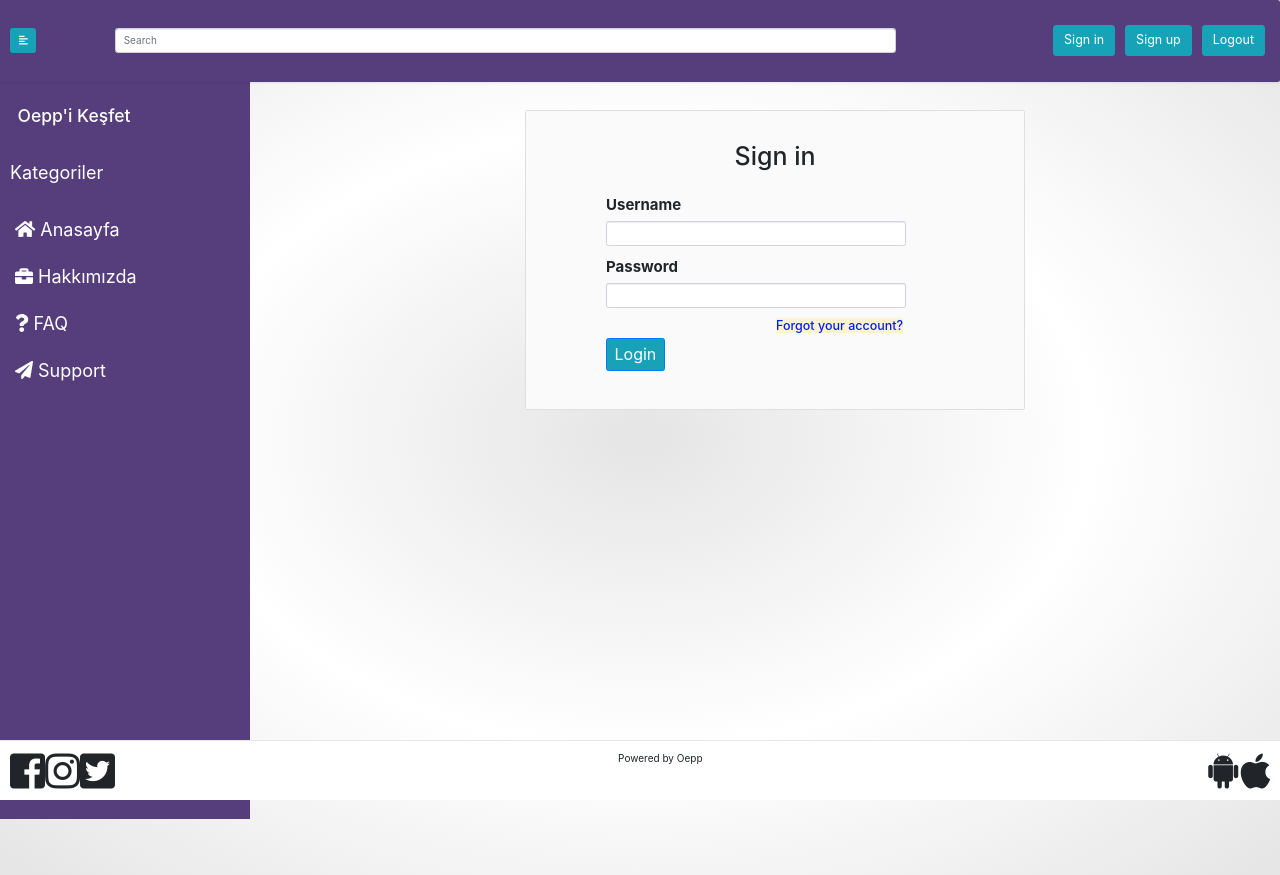
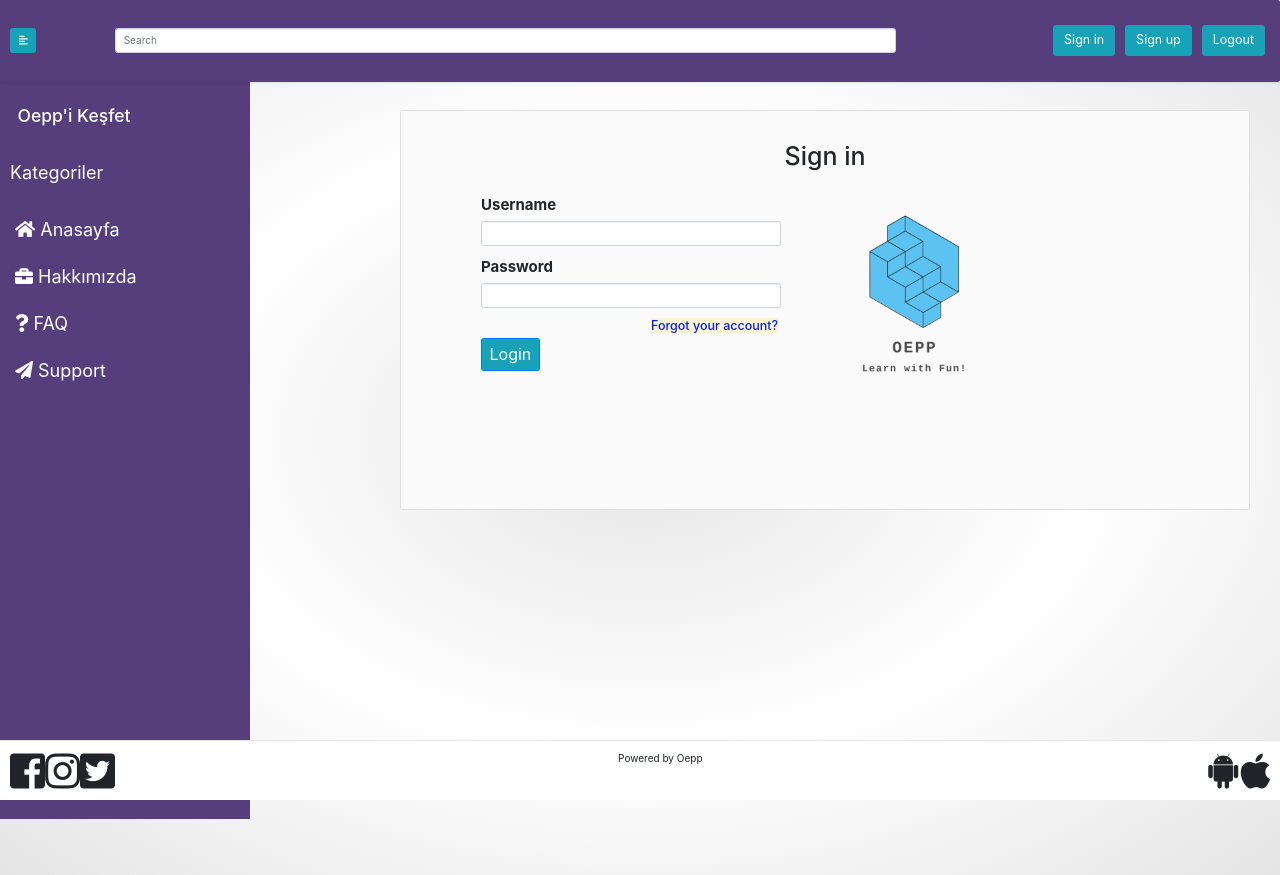
Before and after one commit to oepp/website, a React (Create React App) app: page /Page-1 in a window 1280 px wide. Built offline with nearby package versions, Linux system fonts and the light colour scheme.

Commit message:
Added Logo in Registration and Login Pages.

```diff
--- a/src/components/Login.js
+++ b/src/components/Login.js
@@ -1,4 +1,4 @@
-import React,{Component} from 'react';
+import React,{Component, Fragment} from 'react';
 import 'bootstrap/dist/css/bootstrap.css';
 
 class Login extends Component {
@@ -55,15 +55,15 @@ class Login extends Component {
     }
     render() {
         return (
-            <div className="container" style ={{paddingLeft:275}}>
+            <div className="container" style={{paddingLeft:150}}>
                 <br/>
-                <div className="card center" style={{width:500, marginTop:100 , height:300}}>
+                <div className="card center"style={{width:850,height:400,  marginTop:100}}>
                     <div className="card-body" style={{backgroundColor:'#fafafa'}}>
                         <center><h1 className="card-title">Sign in</h1></center>
                         <br/>
-                    <div className="row">
+                        <div className="row" style={{paddingRight:250}}>
                             <div className="col-sm">
-                        <form style={{paddingLeft:80, paddingRight:50, width:700}}>
+                                <form  style={{paddingLeft:80}}>
                                     <div className="form-group">
                                     <label for="email"  style={{fontSize:15}}>Username</label>
                                     <input type="text"  className="form-control" id="email" onChange = {this.setUsername.bind(this)} style ={{ width:300}}/>
@@ -85,6 +85,9 @@ class Login extends Component {
                                         }
                                 </form>
                             </div>
+                            <Fragment>
+                                    <img style={{width:200, height:200}} src="/img/logo_transparent.png"/>
+                            </Fragment>
                         </div>
                     </div>
                 </div>
--- a/src/components/Registration.js
+++ b/src/components/Registration.js
@@ -1,4 +1,4 @@
-import React,{Component} from 'react';
+import React,{Component, Fragment} from 'react';
 import 'bootstrap/dist/css/bootstrap.css';
 
 class Registration extends Component {
@@ -85,13 +85,13 @@ class Registration extends Component {
         return (
             <div className="container" style={{paddingLeft:150}}>
                 <br/>
-                <div className="card center"  style={{width:800, marginTop:100}} >
+                <div className="card center"  style={{width:900,height:450,  marginTop:100}} >
                     <div className="card-body" style={{backgroundColor:'#fafafa'}}>
                     <center><h1 className="card-title">Sign Up</h1></center>
                     <br/>
-                    <div className="row">
+                        <div className="row" style={{paddingRight:100 }}  >
                             <div className="col-sm">
-                        <form style={{paddingLeft:50, paddingRight:50, width:500}}>
+                                <form style={{paddingLeft:50,width:450}}>
                                     <div className="form-group">
                                     <input type="text" placeholder="Name" className="form-control" id="name" onChange = {this.setName.bind(this)} style={{fontSize:15}}/>
                                     </div>
@@ -120,7 +120,11 @@ class Registration extends Component {
                                     }
                                 </form>
                             </div>
+                            <Fragment>
+                                    <img style={{width:320, height:320}} src="/img/logo_transparent.png"/>
+                            </Fragment>
                         </div>
+
                     </div>
                 </div>
             </div>
```
Also changed, not shown: public/img/logo_transparent.png (added). Lines whose indentation alone changed are shown as unchanged.
